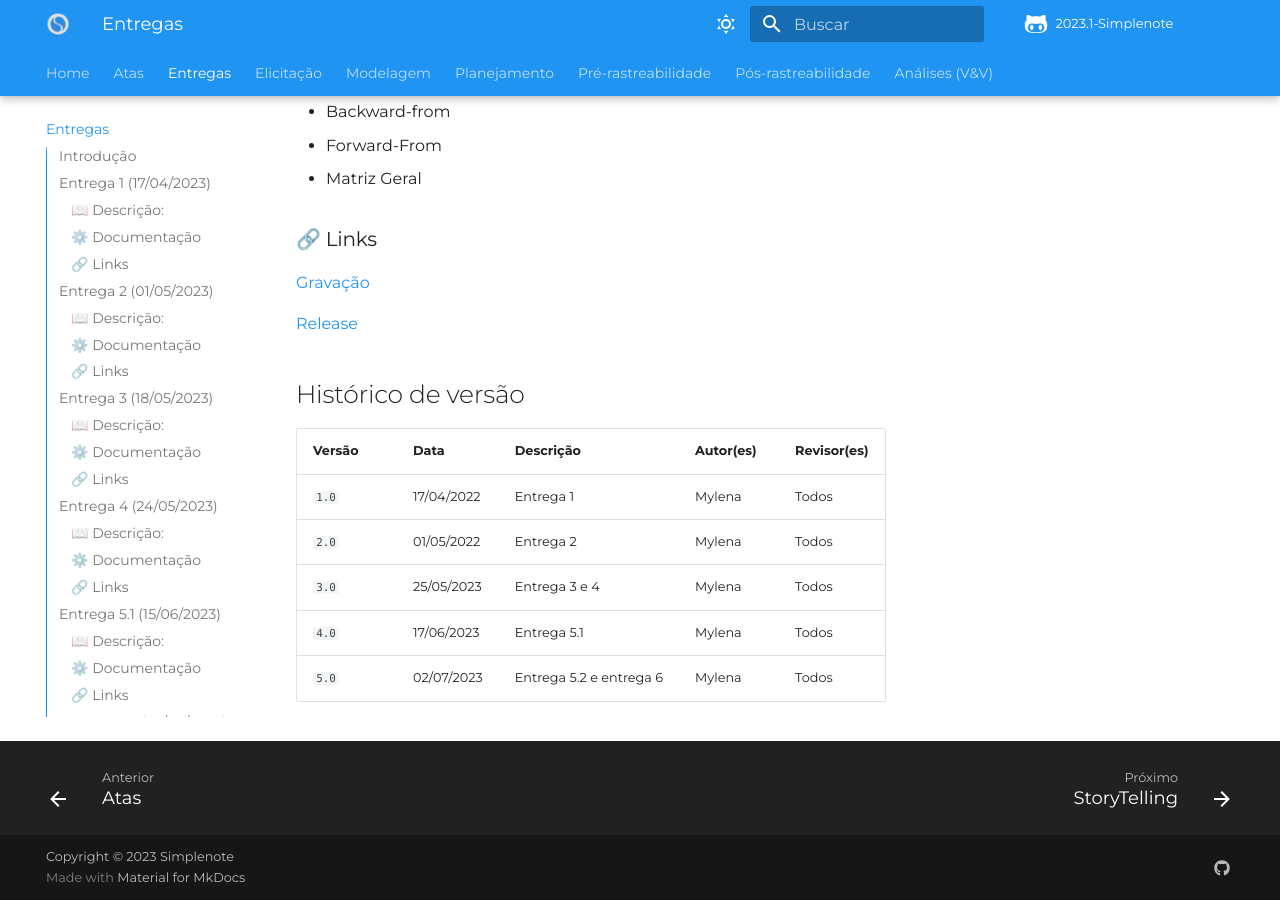
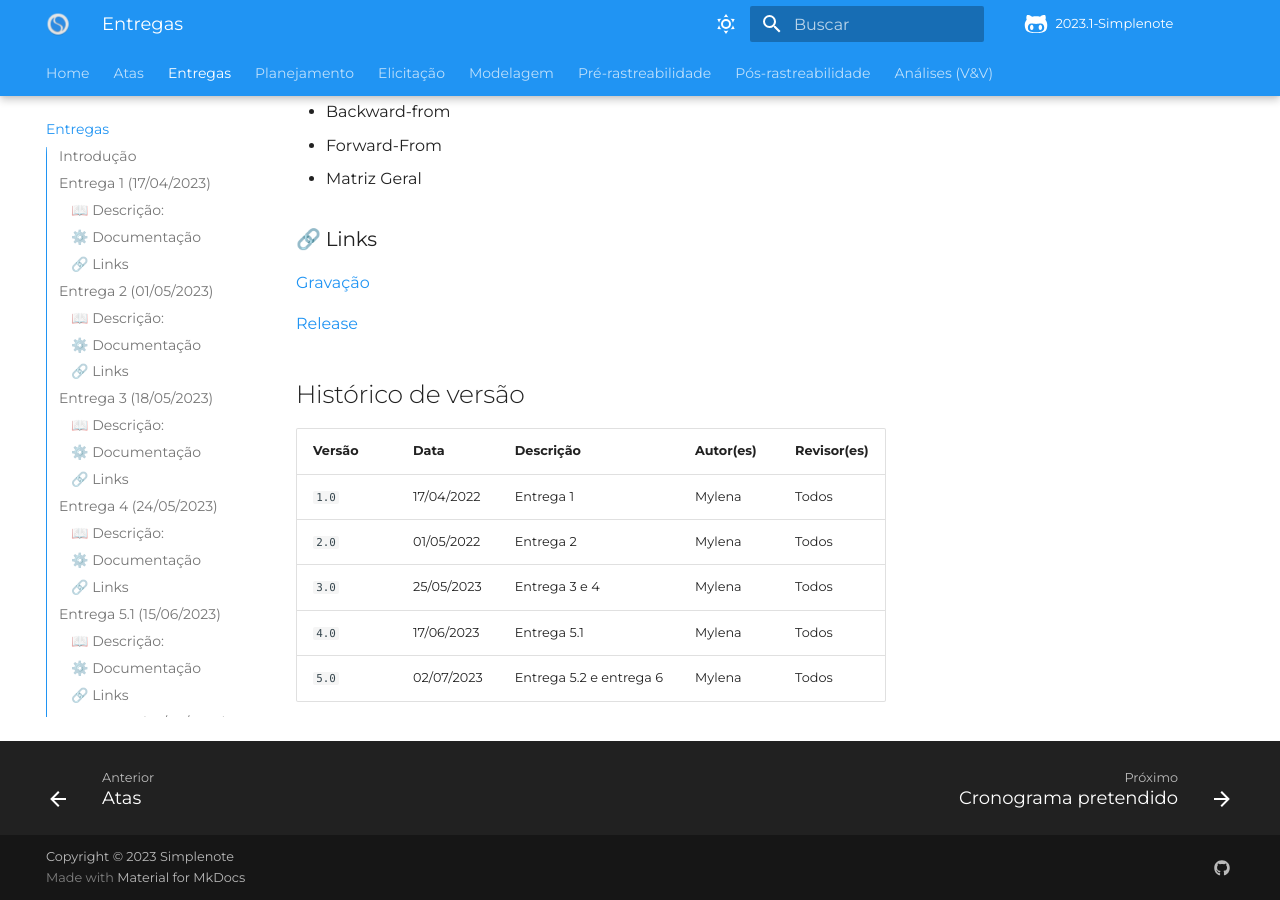
Before and after one commit to Requisitos-de-Software/2023.1-Simplenote, an MkDocs documentation site: the page built from docs/entregas.md, in a window 1280 px wide and 900 px high, scrolled down 3645 px. Built offline with MkDocs 1.6.1 and Material for MkDocs 9.7.7, drawn with Linux system fonts in a browser that asks for light colours; some web fonts are replaced; comment, search, counter and statistics services are not loaded; some of the changed lines change nothing that is shown.

Commit message:
Update mkdocs.yml

```diff
--- a/mkdocs.yml
+++ b/mkdocs.yml
@@ -60,6 +60,12 @@ nav:
   - Home: index.md
   - Atas: atas.md
   - Entregas: entregas.md
+  - Planejamento:
+    - Cronograma pretendido: planejamento/cronograma.md
+    - Cronograma realizado: planejamento/cronograma_realizado.md
+    - Ferramentas: planejamento/ferramentas.md
+    - Metodologias: planejamento/metodologias.md
+    - Aplicativo Selecionado: planejamento/Aplicativo Selecionado.md
   - Elicitação:
     - Técnicas Planejadas:
       - StoryTelling: elicitacao/storytelling.md
@@ -83,12 +89,6 @@ nav:
     - Cenários: modelagem/cenários.md
     - Casos de Uso: modelagem/casos_de_uso.md
     - Especificação Suplementar: modelagem/especificacao_suplementar.md
-  - Planejamento:
-    - Cronograma pretendido: planejamento/cronograma.md
-    - Cronograma realizado: planejamento/cronograma_realizado.md
-    - Ferramentas: planejamento/ferramentas.md
-    - Metodologias: planejamento/metodologias.md
-    - Aplicativo Selecionado: planejamento/Aplicativo Selecionado.md
   - Pré-rastreabilidade:
     - Rich Picture: pré-rastreabilidade/rich_picture.md
     - Escolha do aplicativo: pré-rastreabilidade/escolha_rp.md
```
